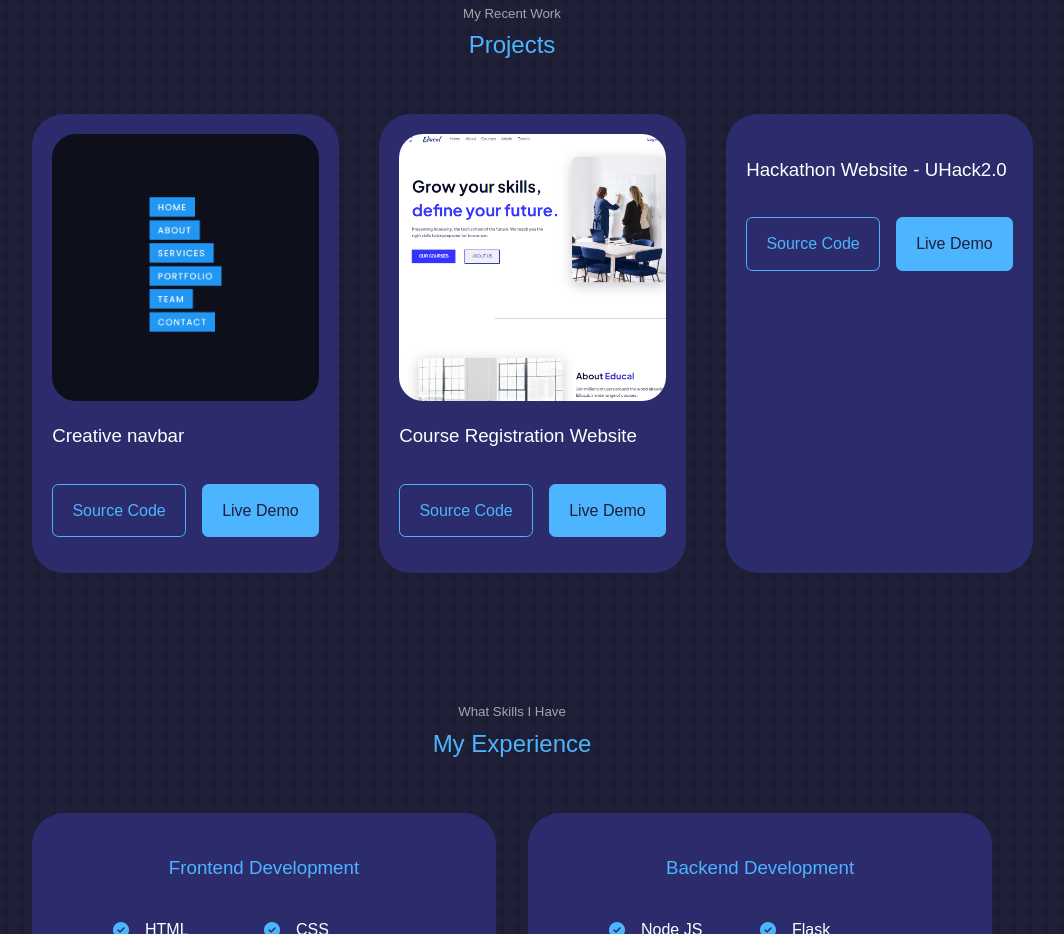
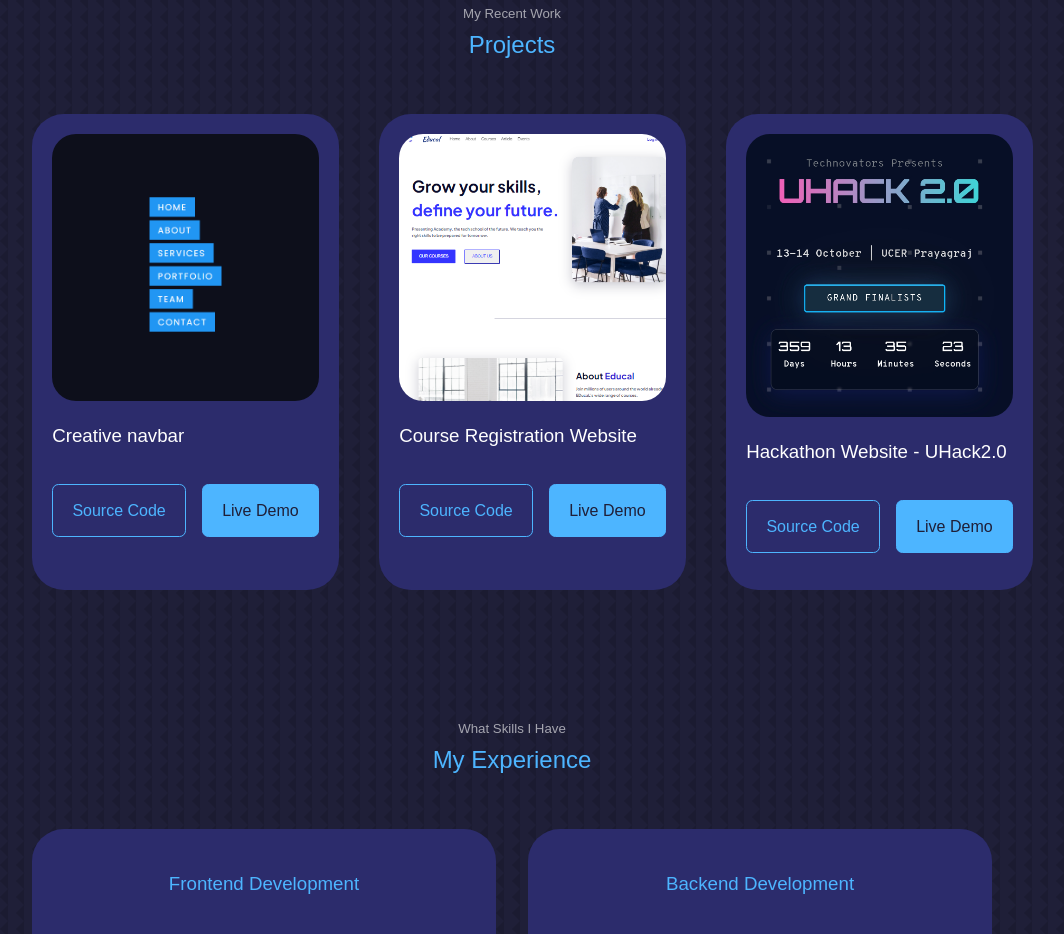
Before and after one commit to Abhaykesarwani01/portfolio, a plain HTML site: page index.html in a window 1280 px wide. Shown: the part 1639-2573 px from the top of the page, without its empty margins (128-1192 px from the left). Drawn offline with nearby package versions, Linux system fonts and the light colour scheme.

Commit message:
Update index.html

```diff
--- a/index.html
+++ b/index.html
@@ -128,7 +128,7 @@
 
             <article class="portfolio__item">
                 <div class="portfolio__item-image">
-                    <img src="assets/img/projects/assets/img/projects/Uhack2.jpg" alt="">
+                    <img src="assets/img/projects/Uhack2.jpg" alt="">
                 </div>
                 <h3>Hackathon Website - UHack2.0</h3>
                 <div class="portfolio__item-cta">
```
